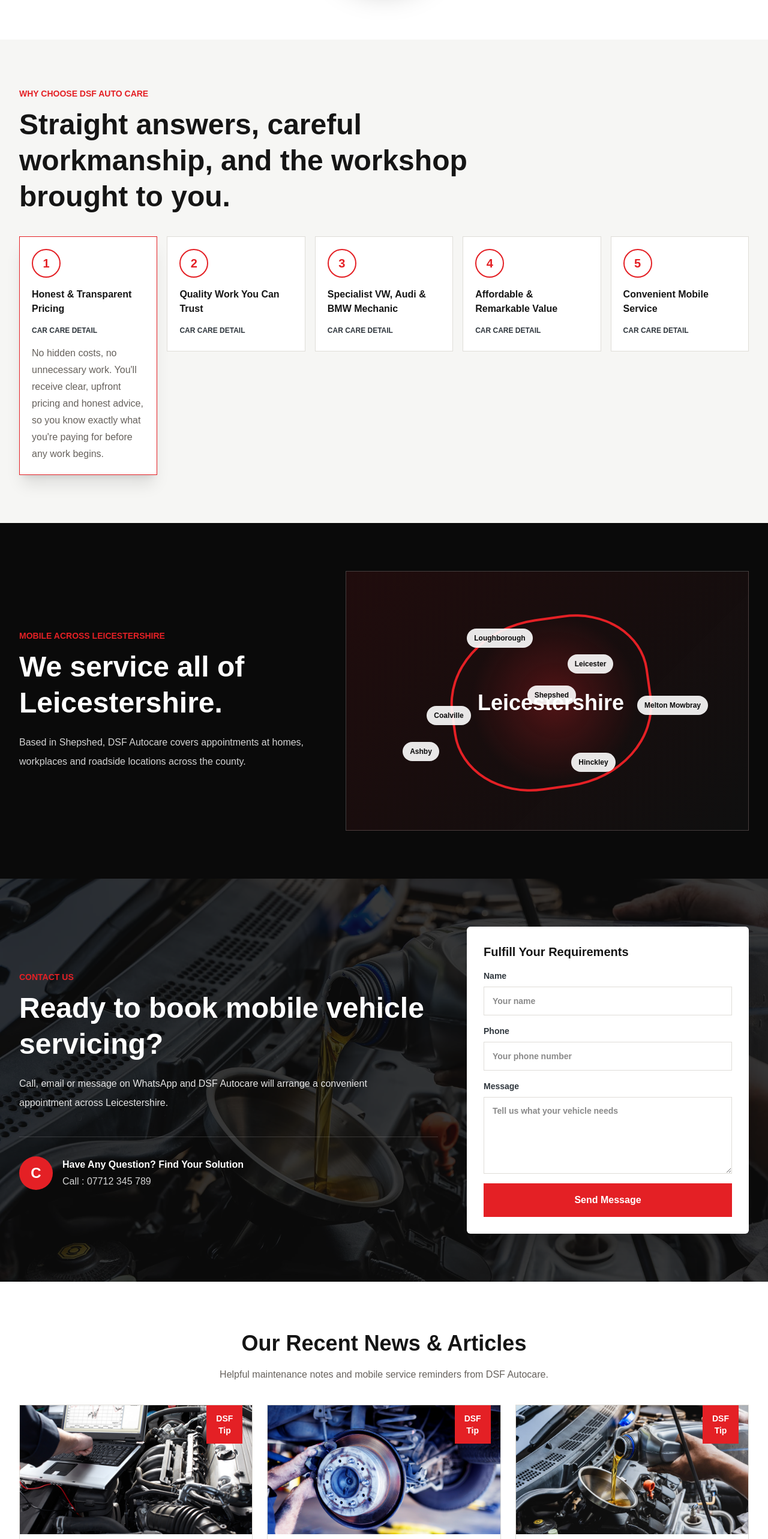
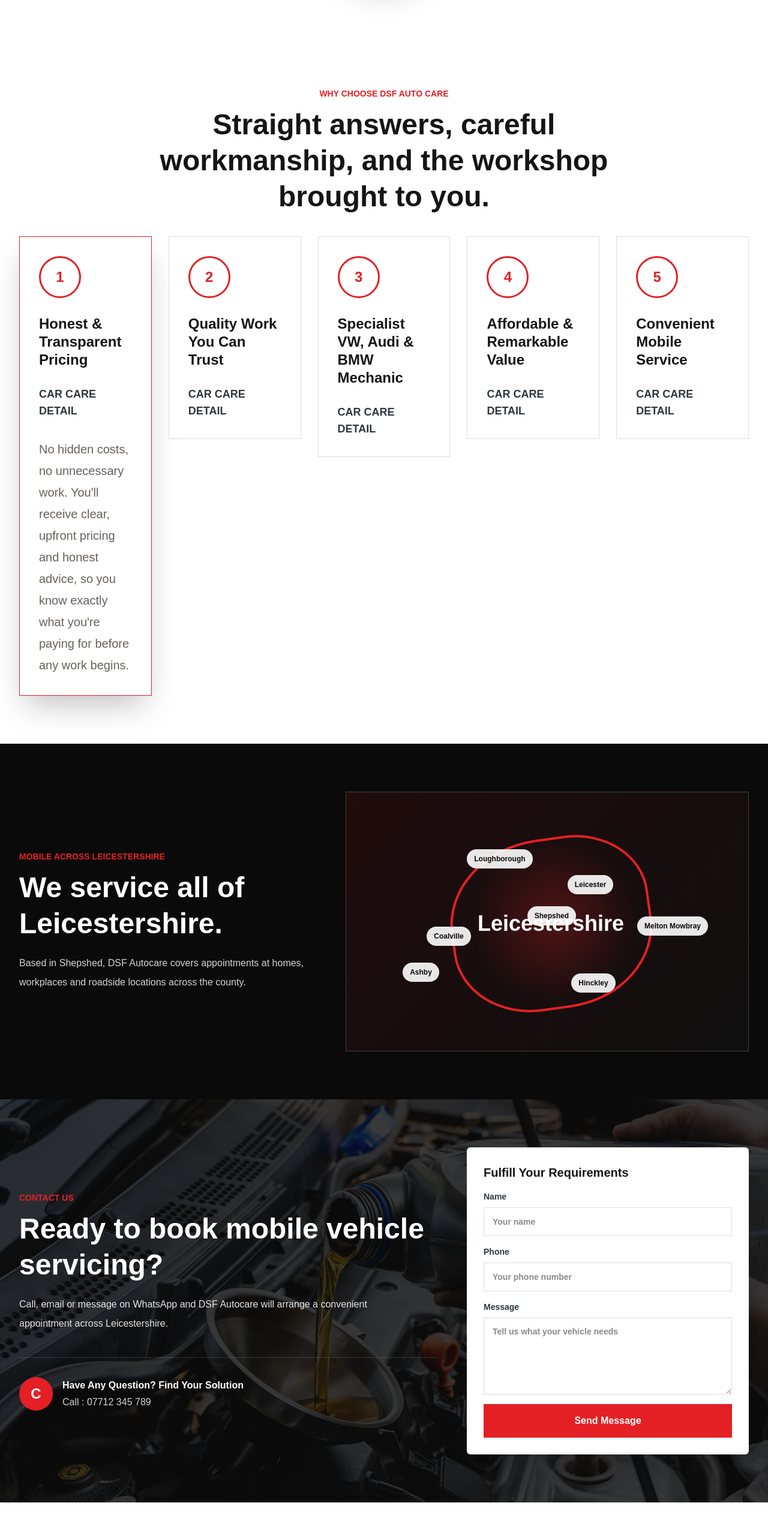
Before and after one commit to hammadi19/DSF, a Next.js app: page / in a window 1280 px wide. Shown: the part 3861-6427 px from the top of the page at 60% size. Built offline with nearby package versions, Linux system fonts and the light colour scheme.

Commit message:
Match article and why cards to reference

```diff
--- a/app/components.tsx
+++ b/app/components.tsx
@@ -158,20 +158,20 @@
 
 export function WhyChoose() {
   return (
-    <section className="section-y">
+    <section className="section-y bg-white">
       <div className="section-container">
-        <div className="section-heading">
+        <div className="section-heading mx-auto text-center">
           <p className="eyebrow">Why Choose DSF Auto Care</p>
           <h2>Straight answers, careful workmanship, and the workshop brought to you.</h2>
         </div>
-        <div className="grid items-start gap-4 md:grid-cols-2 xl:grid-cols-5">
+        <div className="grid items-start gap-7 md:grid-cols-2 xl:grid-cols-5">
           {whyChoose.map((item, index) => (
             <details key={item.title} className="why-card" open={index === 0}>
-              <summary className="grid cursor-pointer gap-4">
-                <span className="grid size-12 place-items-center rounded-full border-2 border-[var(--red)] text-xl font-black text-[var(--red)]">{index + 1}</span>
-                <strong>{item.title}</strong>
+              <summary className="grid cursor-pointer gap-7">
+                <span className="grid size-[70px] place-items-center rounded-full border-[3px] border-[var(--red)] text-2xl font-black text-[var(--red)]">{index + 1}</span>
+                <strong className="text-2xl font-black leading-tight">{item.title}</strong>
               </summary>
-              <p className="mt-4 leading-7 text-[var(--muted)]">{item.text}</p>
+              <p className="mt-8 text-xl leading-9 text-[var(--muted)]">{item.text}</p>
             </details>
           ))}
         </div>
@@ -281,9 +281,9 @@
 
 export function ArticleCards() {
   const articles = [
-    { title: "When Your Vehicle Needs Diagnostics", image: "/assets/dsf/diagnostics.webp" },
-    { title: "Keeping Brakes Safe Between Services", image: "/assets/dsf/brakes.jpg" },
-    { title: "Why Regular Oil Changes Matter", image: "/assets/dsf/landing-3.jpg" },
+    { title: "When Your Vehicle Needs Diagnostics", image: "/assets/dsf/diagnostics.webp", month: "Aug" },
+    { title: "Keeping Brakes Safe Between Services", image: "/assets/dsf/brakes.jpg", month: "Sep" },
+    { title: "Why Regular Oil Changes Matter", image: "/assets/dsf/landing-3.jpg", month: "Oct" },
   ];
 
   return (
@@ -293,17 +293,20 @@
           <h2 className="text-4xl font-black leading-tight">Our Recent News & Articles</h2>
           <p className="mt-4 leading-7 text-[var(--muted)]">Helpful maintenance notes and mobile service reminders from DSF Autocare.</p>
         </div>
-        <div className="grid gap-6 md:grid-cols-3">
+        <div className="grid gap-8 md:grid-cols-3">
           {articles.map((article) => (
-            <article className="border border-[var(--line)] bg-white" key={article.title}>
+            <article className="blog-card" key={article.title}>
               <div className="relative">
-                <Image className="aspect-[1.8] w-full object-cover" src={article.image} alt="" width={640} height={360} />
-                <span className="absolute right-4 top-0 bg-[var(--red)] px-4 py-3 text-center text-sm font-black text-white">DSF<br />Tip</span>
+                <Image className="aspect-[2.08] w-full object-cover" src={article.image} alt="" width={760} height={365} />
+                <span className="blog-date">
+                  <strong>17</strong>
+                  {article.month}
+                </span>
               </div>
-              <div className="p-5">
-                <p className="text-xs font-bold uppercase text-[var(--muted)]">Vehicle Care</p>
-                <h3 className="mt-3 text-lg font-black">{article.title}</h3>
-                <Link className="mt-4 inline-block text-sm font-black text-[var(--red)]" href="/services">Read More +</Link>
+              <div className="px-10 py-12">
+                <p className="text-base font-black uppercase text-neutral-400">Vehicle Care</p>
+                <h3 className="mt-6 text-3xl font-black leading-tight">{article.title}</h3>
+                <Link className="mt-9 inline-flex items-center gap-4 text-xl font-black text-[var(--red)]" href="/services">Read More <span>-&gt;</span></Link>
               </div>
             </article>
           ))}
--- a/app/globals.css
+++ b/app/globals.css
@@ -103,7 +103,7 @@
   }
 
   .why-card {
-    @apply min-h-48 border border-[var(--line)] bg-white p-5 transition open:border-[var(--red)] open:shadow-xl;
+    @apply min-h-[260px] border border-[var(--line)] bg-white p-8 transition open:border-[var(--red)] open:shadow-2xl;
   }
 
   .why-card summary,
@@ -117,12 +117,24 @@
   }
 
   .why-card summary::after {
-    @apply text-xs font-black uppercase text-[var(--steel)];
+    @apply text-lg font-black uppercase text-[var(--steel)];
     content: "Car care detail";
   }
 
   .service-card {
     @apply overflow-hidden border border-[var(--line)] bg-white open:border-[var(--red)];
+  }
+
+  .blog-card {
+    @apply overflow-hidden border border-[var(--line)] bg-white;
+  }
+
+  .blog-date {
+    @apply absolute right-8 top-8 grid size-36 place-items-center bg-[var(--red)] text-center text-3xl font-black leading-none text-white;
+  }
+
+  .blog-date strong {
+    @apply block text-6xl leading-none;
   }
 
   .footer-title {
```
